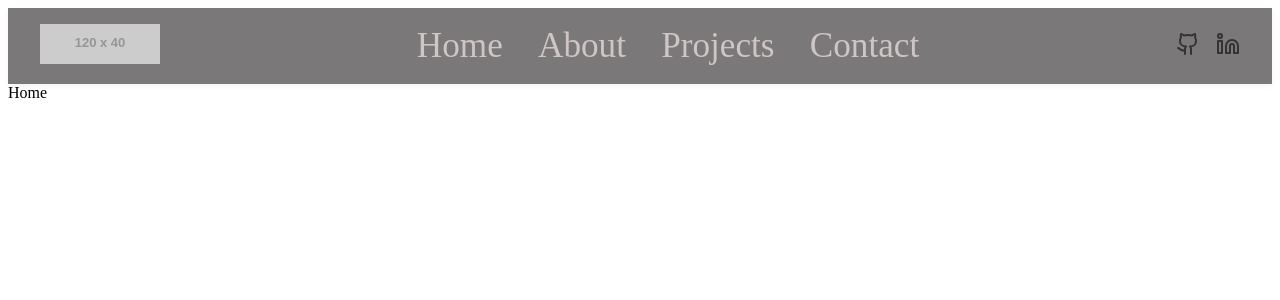
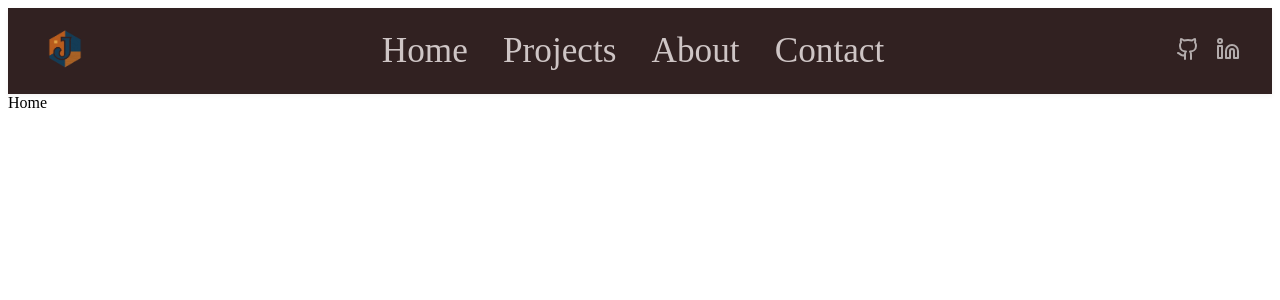
Before and after one commit to Elfspectrals/portfolioV2, a React (Create React App) app in the folder portfoliov3/: page / in a window 1280 px wide. Shown: the top 300 px of the page. Built offline with nearby package versions, Linux system fonts and the light colour scheme.

Commit message:
Header done

```diff
--- a/portfoliov3/src/pages/Header.jsx
+++ b/portfoliov3/src/pages/Header.jsx
@@ -3,30 +3,31 @@ import { Github, Linkedin } from 'lucide-react';
 import { Link } from 'react-router-dom';
 import '../styles/Header.css';
 
+import logo from '../assets/logo.png';
 const Header = () => {
   return (
     <header className="header">
       <div className="container">
         <div className="logo-area">
           <Link to="/">
-            <img src="https://via.placeholder.com/120x40?text=Logo" alt="Logo" className="logo" />
+            <img src={logo} alt="Logo" className="logo" />
           </Link>
         </div>
 
         <nav className="nav">
           <ul className="nav-list">
             <li><Link to="/">Home</Link></li>
+            <li><Link to="/projects">Projects</Link></li>
             <li><Link to="/about">About</Link></li>
-            <li><Link to="/projects">Projects</Link></li>
             <li><Link to="/contact">Contact</Link></li>
           </ul>
         </nav>
 
         <div className="social-icons">
-          <a href="https://github.com" target="_blank" rel="noopener noreferrer">
+          <a href="https://github.com/orgs/SpectralsOrganization/" target="_blank" rel="noopener noreferrer">
             <Github size={24} />
           </a>
-          <a href="https://linkedin.com" target="_blank" rel="noopener noreferrer">
+          <a href="https://www.linkedin.com/in/jerome-neupert/" target="_blank" rel="noopener noreferrer">
             <Linkedin size={24} />
           </a>
         </div>
--- a/portfoliov3/src/styles/Header.css
+++ b/portfoliov3/src/styles/Header.css
@@ -1,5 +1,5 @@
 .header {
-    background-color: #7a7878;
+    background-color: #312121;
     padding: 1rem 2rem;
     box-shadow: 0 2px 5px rgba(0, 0, 0, 0.05);
     position: sticky;
@@ -16,7 +16,7 @@
   }
 
   .logo-area .logo {
-    height: 40px;
+    height: 50px;
   }
 
   .nav {
@@ -50,10 +50,10 @@
   }
 
   .social-icons a {
-    color: #333;
+    color: #b3acac;
     transition: color 0.3s;
   }
 
   .social-icons a:hover {
-    color: #007bff;
+    color: #b50b0b;
   }
```
Also changed, not shown: portfoliov3/src/assets/logo.png (added).
